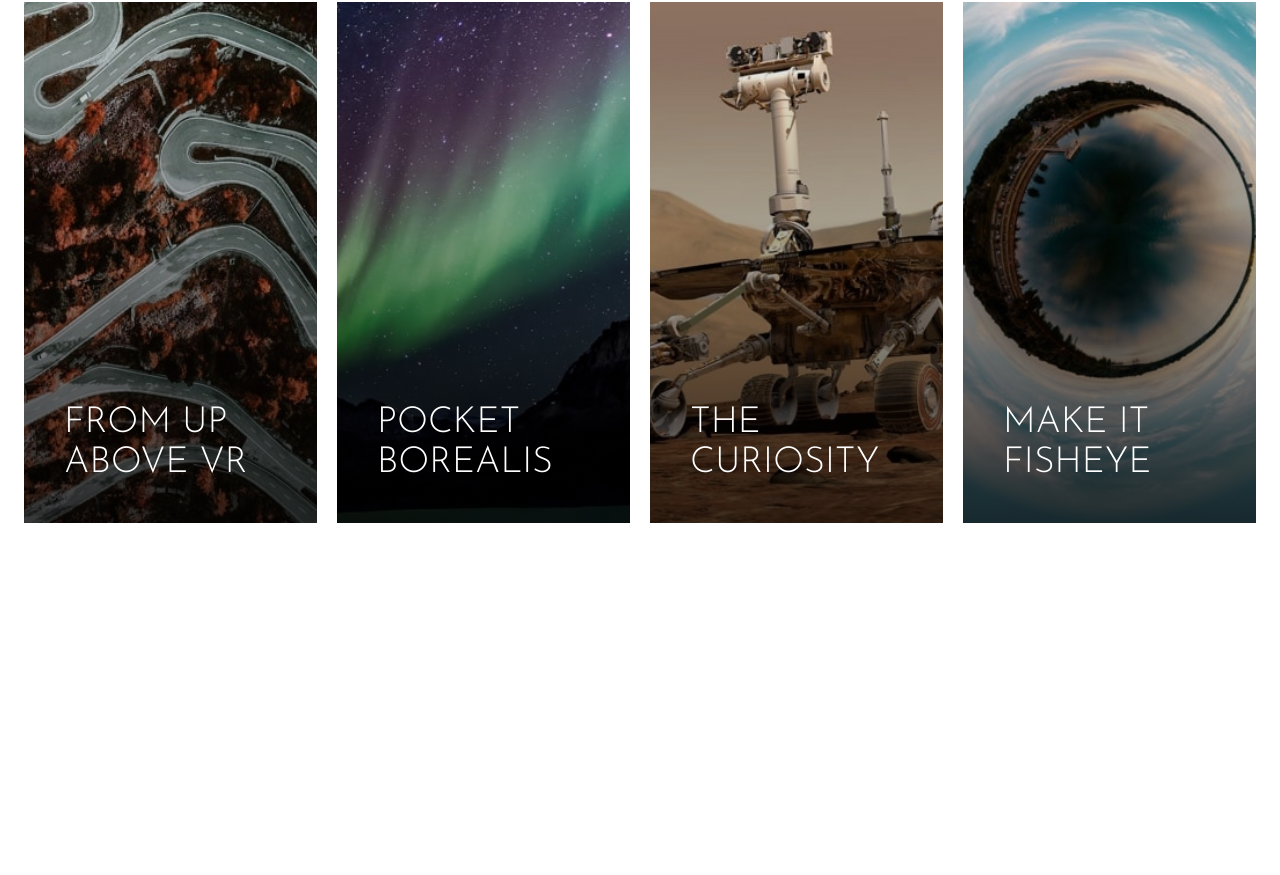
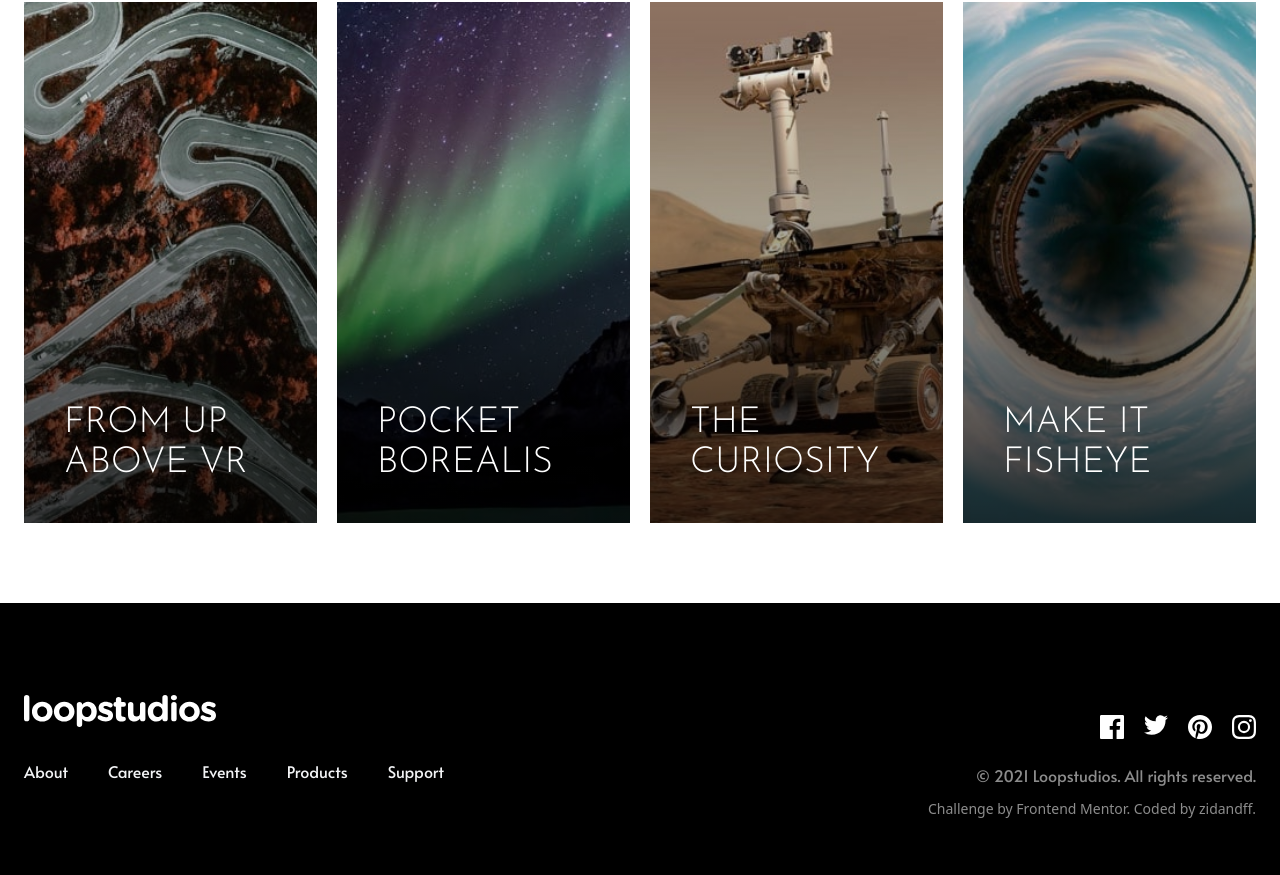
Before and after one commit to zidandff/loopstudio, a website: page index.html in a window 1280 px wide. Shown: the part 2307-3182 px from the top of the page. Before the commit the page ends 2910 px from the top, so only its background shows below. Drawn offline with Linux system fonts and the light colour scheme.

Commit message:
slicing footer

```diff
--- a/index.html
+++ b/index.html
@@ -64,7 +64,8 @@
     <section id="products" class="container my-20">
       <div class="flex items-center justify-between mb-9">
         <h1 class="text-4xl text-center uppercase font-josefin lg:text-5xl">Our creations</h1>
-        <button class="hidden uppercase py-3 px-8 border font-medium tracking-[6px] border-black lg:block">See
+        <button
+          class="hidden uppercase font-alata py-3 px-8 border font-medium tracking-[6px] border-black lg:block">See
           All</button>
       </div>
 
@@ -137,11 +138,49 @@
       </div>
 
       <button
-        class="uppercase py-3 px-8 mt-6 block mx-auto border font-medium tracking-[6px] border-black lg:hidden">See
+        class="uppercase font-alata py-3 px-8 mt-6 block mx-auto border font-medium tracking-[6px] border-black lg:hidden">See
         All</button>
     </section>
+  </main>
 
-  </main>
+  <footer class="bg-black py-14">
+    <div class="container flex items-center justify-center flex-wrap">
+      <div class="w-full lg:w-1/2">
+        <img src="dist/images/icons/logo.svg" class="mx-auto lg:mx-0" alt="">
+        <nav class="flex flex-col space-y-5 mt-8 text-center lg:text-left lg:flex-row lg:space-y-0 lg:space-x-10">
+          <a href="#" class="text-gray-100 font-alata">About</a>
+          <a href="#" class="text-gray-100 font-alata">Careers</a>
+          <a href="#" class="text-gray-100 font-alata">Events</a>
+          <a href="#" class="text-gray-100 font-alata">Products</a>
+          <a href="#" class="text-gray-100 font-alata">Support</a>
+        </nav>
+      </div>
+
+      <div class="w-full mt-14 lg:w-1/2">
+        <div class="flex flex-row gap-x-5 justify-center lg:justify-end">
+          <a href="#">
+            <img src="dist/images/icons/icon-facebook.svg" alt="">
+          </a>
+          <a href="#">
+            <img src="dist/images/icons/icon-twitter.svg" alt="">
+          </a>
+          <a href="#">
+            <img src="dist/images/icons/icon-pinterest.svg" alt="">
+          </a>
+          <a href="#">
+            <img src="dist/images/icons/icon-instagram.svg" alt="">
+          </a>
+        </div>
+        <p class="text-dark-gray font-alata text-center mt-6 lg:text-right">© 2021 Loopstudios. All rights reserved.</p>
+
+        <div class="attribution text-dark-gray text-center text-sm mt-3 lg:text-right">
+          Challenge by <a href="https://www.frontendmentor.io?ref=challenge" target="_blank">Frontend Mentor</a>.
+          Coded by <a href="https://github.com/zidandff" target="_blank">zidandff</a>.
+        </div>
+      </div>
+
+    </div>
+  </footer>
 </body>
 
 </html>
```
Also changed, not shown: dist/output.css.
